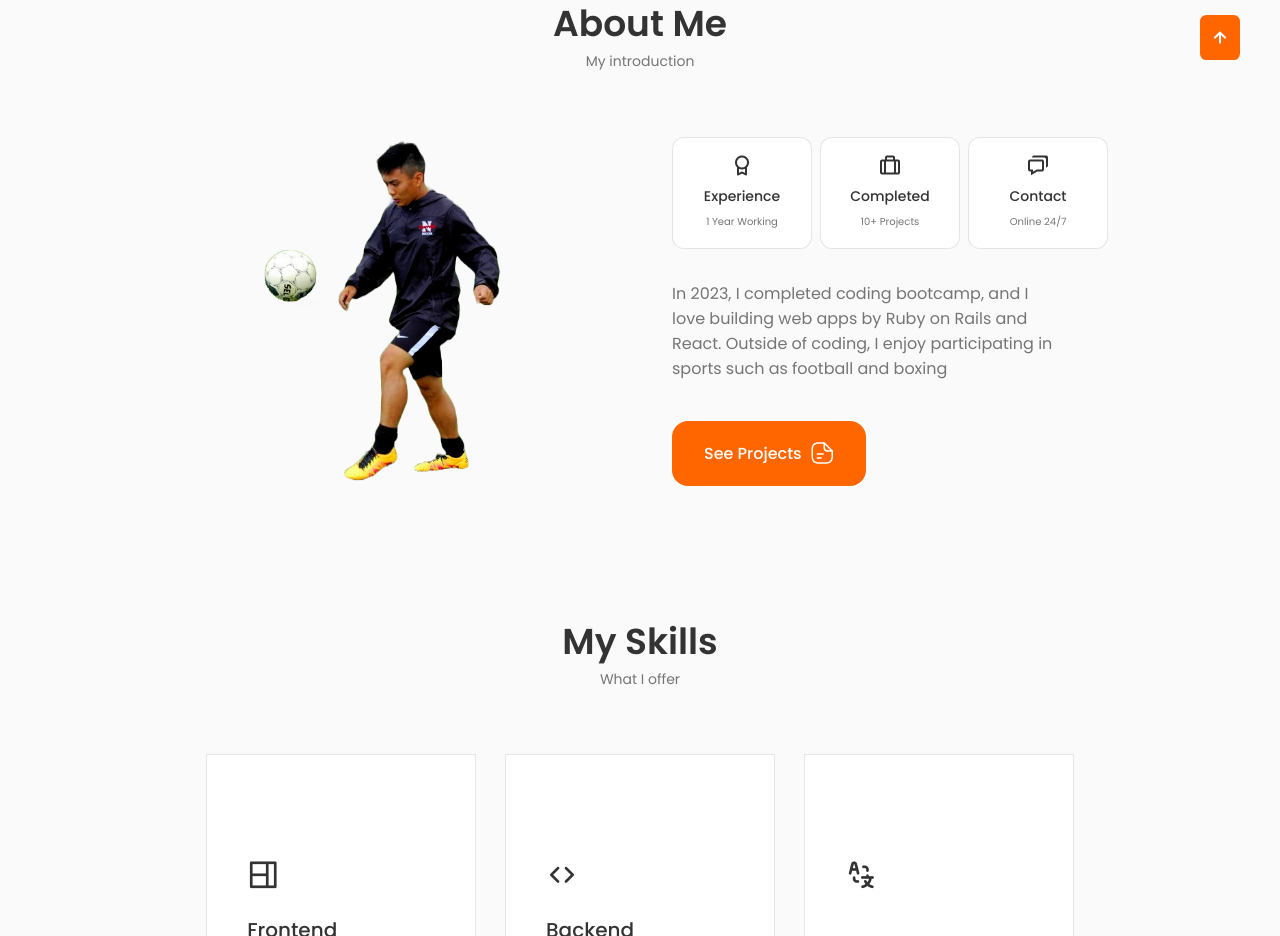
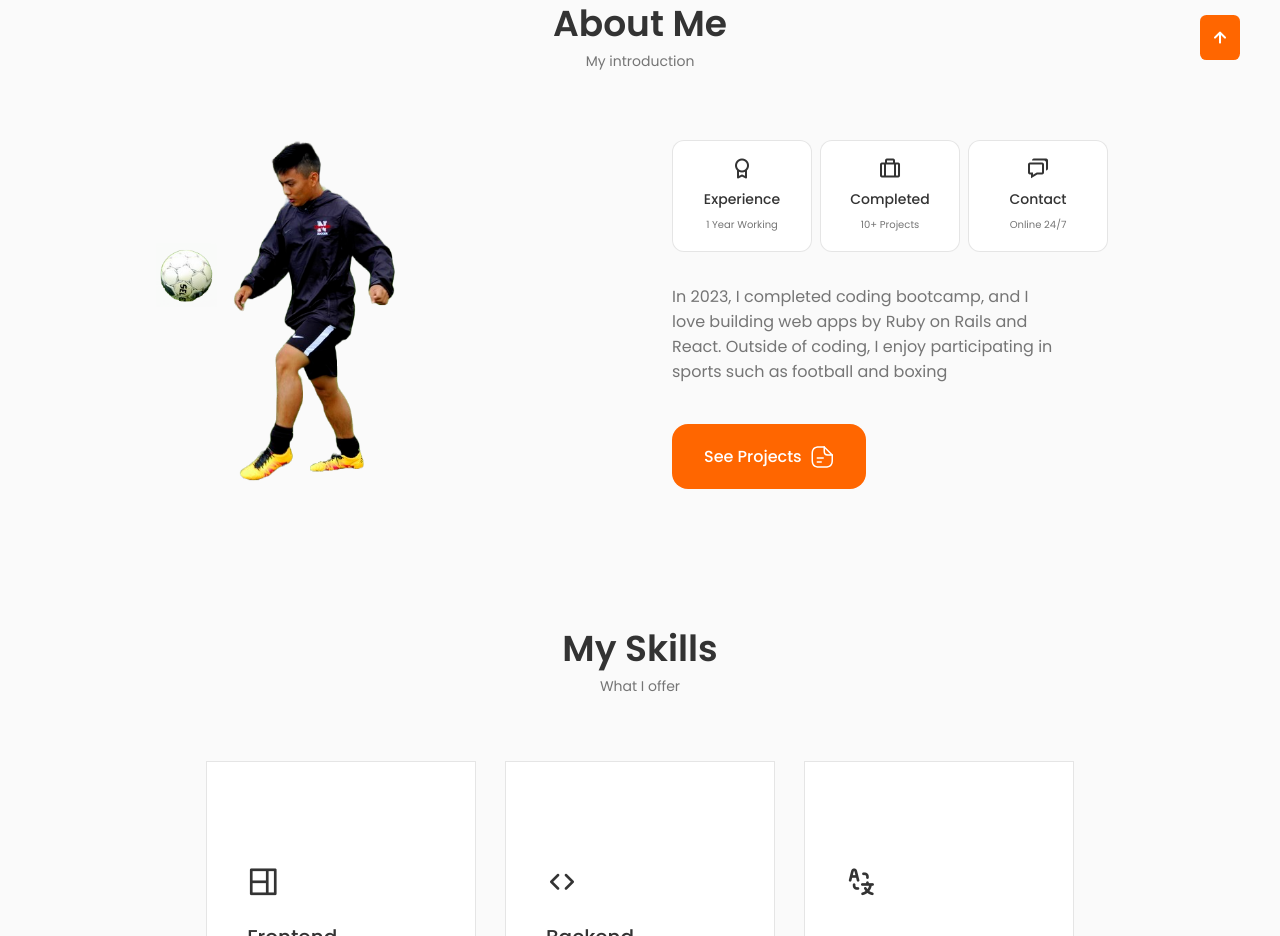
Before and after one commit to jukemori/react-typescript-portfolio, a React (Vite) app: page / in a window 1280 px wide. Shown: the part 900-1836 px from the top of the page. Built offline with nearby package versions, Linux system fonts and the light colour scheme; the HTML template or start-up script is replaced by a standard one.

Commit message:
add reveal to about

```diff
--- a/src/components/about/About.tsx
+++ b/src/components/about/About.tsx
@@ -1,5 +1,6 @@
 import { NavLink } from "react-router-dom";
 import "./about.css";
+import { Slide } from "react-awesome-reveal";
 import AboutImg from "../../assets/about.png";
 import Info from "./Info";
 
@@ -10,15 +11,18 @@ const About = () => {
       <span className="section__subtitle">My introduction</span>
 
       <div className="about__container container grid">
+        <Slide direction="left">
           <img src={AboutImg} alt="" className="about__img" />
+        </Slide>
 
+        <Slide direction="right">
           <div className="about__data">
             <Info />
 
             <p className="about__description">
               In 2023, I completed coding bootcamp, and I love building web apps
-            by Ruby on Rails and React. Outside of coding, I enjoy participating
-            in sports such as football and boxing
+              by Ruby on Rails and React. Outside of coding, I enjoy
+              participating in sports such as football and boxing
             </p>
 
             <NavLink to="/projects" className="button button--flex">
@@ -50,6 +54,7 @@ const About = () => {
               </svg>
             </NavLink>
           </div>
+        </Slide>
       </div>
     </section>
   );
```
Lines whose indentation alone changed are shown as unchanged.
